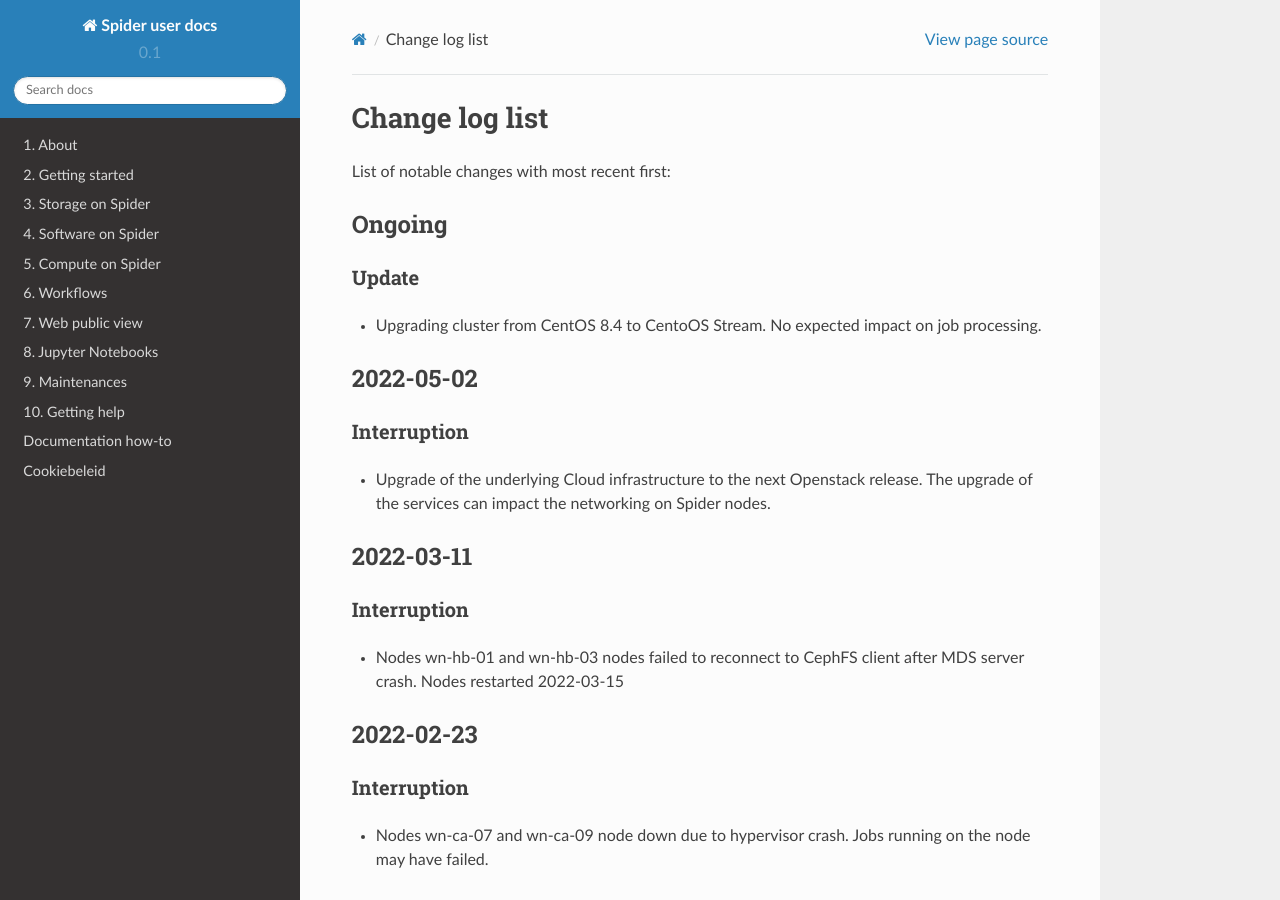
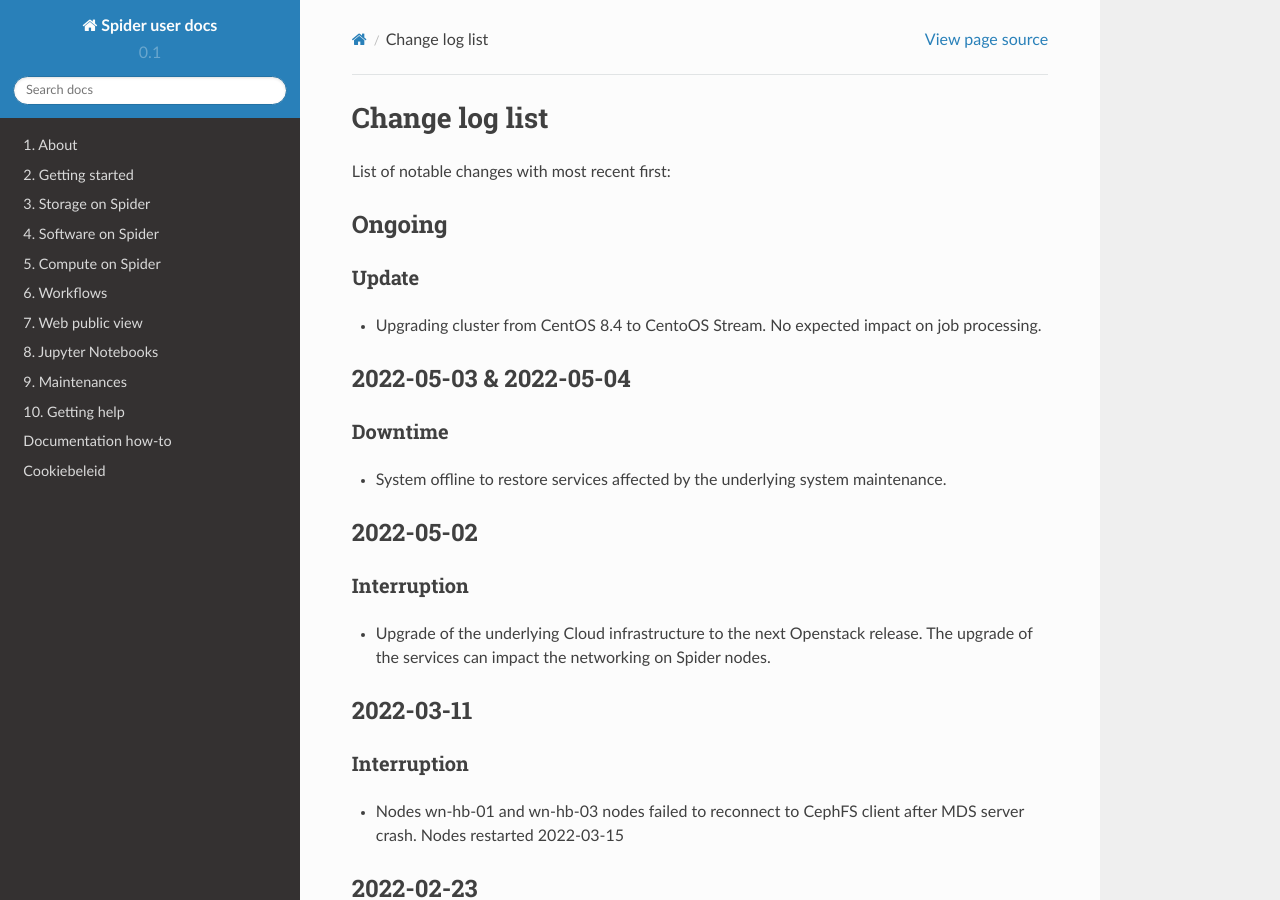
Before and after one commit to sara-nl/spiderdocs, a Sphinx documentation site: the page built from source/Pages/maintenance/change_log_list.rst, in a window 1280 px wide and 900 px high. Built offline with Sphinx 7.4.7 and the Read the Docs theme 2.0.0, drawn with Linux system fonts in a browser that asks for light colours.

Commit message:
Update change_log_list.rst

```diff
--- a/source/Pages/maintenance/change_log_list.rst
+++ b/source/Pages/maintenance/change_log_list.rst
@@ -13,6 +13,15 @@ Ongoing
 Update
 ==========
 * Upgrading cluster from CentOS 8.4 to CentoOS Stream. No expected impact on job processing.
+
+=======================
+2022-05-03 & 2022-05-04
+=======================
+
+Downtime
+========
+* System offline to restore services affected by the underlying system maintenance.
+
 
 ==========
 2022-05-02
```
